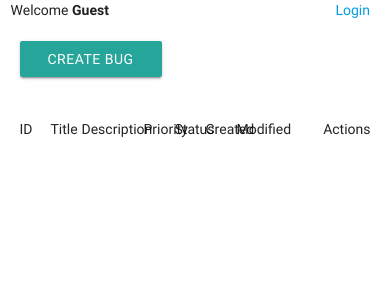
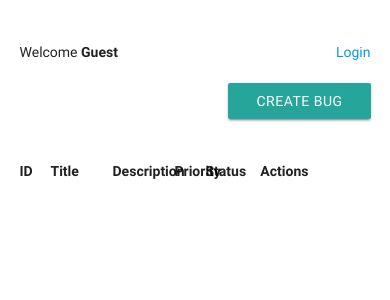
Before and after one commit to May201/BugTracker, a Flask app: page /dashboard in a window 390 px wide. Shown: the top 300 px of the page. Run offline with Flask 2, Linux system fonts and the light colour scheme; data that the repository does not hold is empty; some libraries are stand-ins or nearby versions.

Commit message:
Add wrapping container for responsiveness

```diff
--- a/static/style.css
+++ b/static/style.css
@@ -8,3 +8,7 @@
     padding: 5px;
     color: white;
 }
+
+.bold {
+    font-weight: 600;
+}
--- a/templates/create-bug.html
+++ b/templates/create-bug.html
@@ -14,6 +14,7 @@
     </script>
 {% endblock %}
 {% block content %}
+    <div class="container">
         <h4>Create a Bug</h4>
         <form action="/create-bug" method="POST">
             <div class="row">
@@ -58,4 +59,5 @@
             </div>
             <button type="submit" class="btn">Create</button>
         </form>
+    </div>
 {% endblock %}
--- a/templates/dashboard.html
+++ b/templates/dashboard.html
@@ -1,6 +1,7 @@
 {% extends "base.html" %}
 {% block content %}
-    <div class="container-fluid">
+    <br><br>
+    <div class="container">
         <div class="row">
             <div class="col s10">
                 Welcome
@@ -10,7 +11,7 @@
                     <span><b>{{ session['user_email'] }}</b></span>
                 {% endif %}
             </div>
-            <div class="col s2">
+            <div class="col s2 right-align">
                 {% if session.get('user_email', '') == '' %}
                     <a href="/login">Login</a>
                 {% else %}
@@ -19,7 +20,7 @@
             </div>
         </div>
     </div>
-    <div class="container">
+    <div class="container right-align">
         <form action="/create-bug" method="GET" class="col s10">
             <button type="submit" class="btn">Create Bug</button>
         </form>
@@ -27,26 +28,27 @@
     <br><br>
     <div class="container">
         <div class="row">
-            <div class="col s1">ID</div>
-            <div class="col s1">Title</div>
-            <div class="col s2">Description</div>
-            <div class="col s1">Priority</div>
-            <div class="col s1">Status</div>
-            <div class="col show-on-medium-and-up s1">Created</div>
-            <div class="col show-on-medium-and-up s1">Modified</div>
-            <div class="col s4 right-align">Actions</div>
+            <div class="col s1 bold">ID</div>
+            <div class="col s2 bold">Title</div>
+            <div class="col s2 bold">Description</div>
+            <div class="col s1 bold">Priority</div>
+            <div class="col s1 bold">Status</div>
+            <div class="col hide-on-med-and-down s1 bold">Created</div>
+            <div class="col hide-on-med-and-down s1 bold">Modified</div>
+            <div class="col s3 right-align bold">Actions</div>
         </div>
         {% for bug in bugs %}
             <div class="row">
                 <div class="col s1 truncate">{{ bug._id }}</div>
-                <div class="col s2">{{ bug.title }}</div>
+                <div class="col s2 truncate">{{ bug.title }}</div>
                 <div class="col s2 truncate">{{ bug.desc }}</div>
-                <div class="col s1">{{ bug.priority }}</div>
-                <div class="col s1">{{ bug.status }}</div>
-                <div class="col show-on-medium-and-up s1">{{ bug.created }}</div>
-                <div class="col show-on-medium-and-up s1">{{ bug.modified }}</div>
+                <div class="col s1 truncate">{{ bug.priority }}</div>
+                <div class="col s1 truncate">{{ bug.status }}</div>
+                <div class="col s1 hide-on-med-and-down">{{ bug.created }}</div>
+                <div class="col s1 hide-on-med-and-down">{{ bug.modified }}</div>
                 <div class="col s3 right-align">
                     <a href="{{url_for('edit_bug', bug_id=bug._id)}}" class="app-button purple">Edit</a>
+                    &nbsp;
                     <a href="{{url_for('mark_complete', bug_id=bug._id)}}" class="app-button blue">Complete</a>
                 </div>
             </div>
--- a/templates/edit-bug.html
+++ b/templates/edit-bug.html
@@ -14,6 +14,7 @@
     </script>
 {% endblock %}
 {% block content %}
+    <div class="container">
         <h4>Edit Bug: {{ bug._id }} </h4>
         <form action="/edit-bug/{{ bug._id }}" method="POST">
             <div class="row">
@@ -65,4 +66,5 @@
             </div>
             <button type="submit" class="btn">Save Changes</button>
         </form>
+    </div>
 {% endblock %}
--- a/templates/login.html
+++ b/templates/login.html
@@ -1,5 +1,6 @@
 {% extends "base.html" %}
 {% block content %}
+    <div class="container">
         <div class="row">
             <h4>Login</h4>
             {% if error %}
@@ -16,7 +17,7 @@
                     <button type="submit" class="btn">Login</button>
                 </div>
             </form>
+            <a href="/signup" class="btn">Signup</a>
         </div>
-    <br/>
-    <a href="/signup" class="btn">Signup</a>
+    </div>
 {% endblock %}
--- a/templates/signup.html
+++ b/templates/signup.html
@@ -1,5 +1,6 @@
 {% extends "base.html" %}
 {% block content %}
+    <div class="container">
         <div class="row">
             <h4>New User Signup</h4>
             {% if error %}
@@ -17,4 +18,5 @@
                 </div>
             </form>
         </div>
+    </div>
 {% endblock %}
```
Lines whose indentation alone changed are shown as unchanged.
